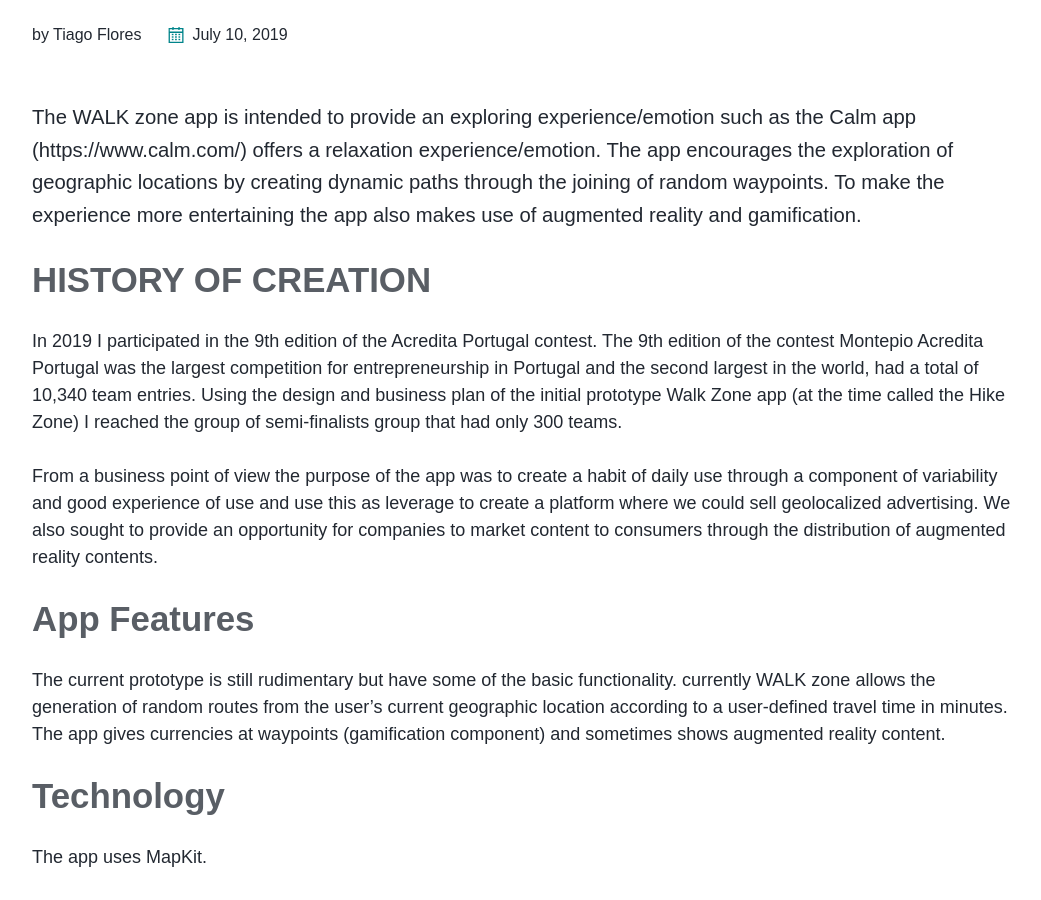
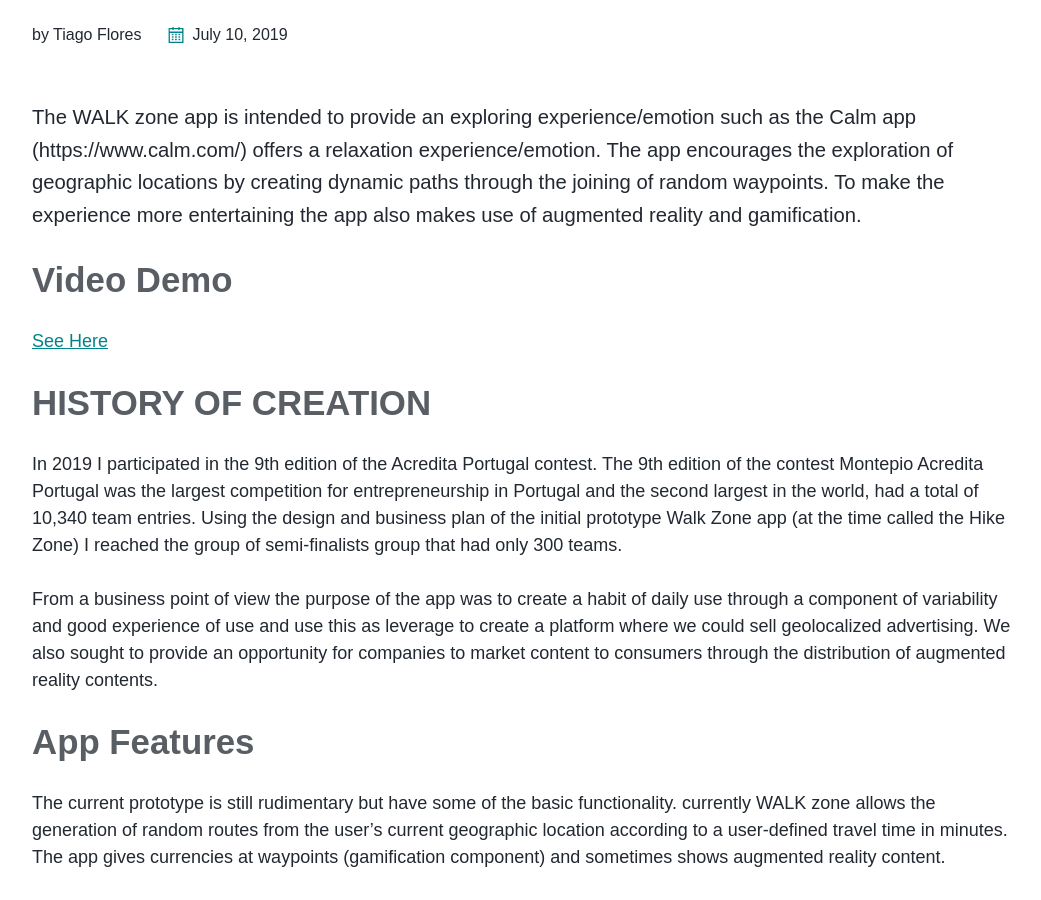
Before and after one commit to TiagoMJFlores/tiagomjflores.github.io, a Jekyll site: the page built from _appstore/walkzone.md, in a window 1280 px wide and 900 px high, scrolled down 583 px. Shown: the whole window, without its empty margins (40-1081 px from the left). Built offline with Jekyll 4.4.1, drawn with Linux system fonts in a browser that asks for light colours.

Commit message:
changes to video demo sections

```diff
--- a/_appstore/walkzone.md
+++ b/_appstore/walkzone.md
@@ -10,6 +10,9 @@
 The WALK zone app is intended to provide an exploring experience/emotion such as the Calm app (https://www.calm.com/) offers a relaxation experience/emotion.
 The app encourages the exploration of geographic locations by creating dynamic paths through the joining of random waypoints.
 To make the experience more entertaining the app also makes use of augmented reality and gamification.
+
+## Video Demo
+[See Here](https://youtu.be/dtkChb0Sy-o)
 
 ## HISTORY OF CREATION
 
@@ -35,6 +38,7 @@
 
 [https://testflight.apple.com/join/ZqRRAWaf](https://testflight.apple.com/join/ZqRRAWaf)
 
+
 ## Thanks
 
 I want to thank my team mate Diogo Reffóios. His marketing experience was very useful :).
```
Also changed, not shown: _appstore/fruitglasses.md (+3 -2 lines).
